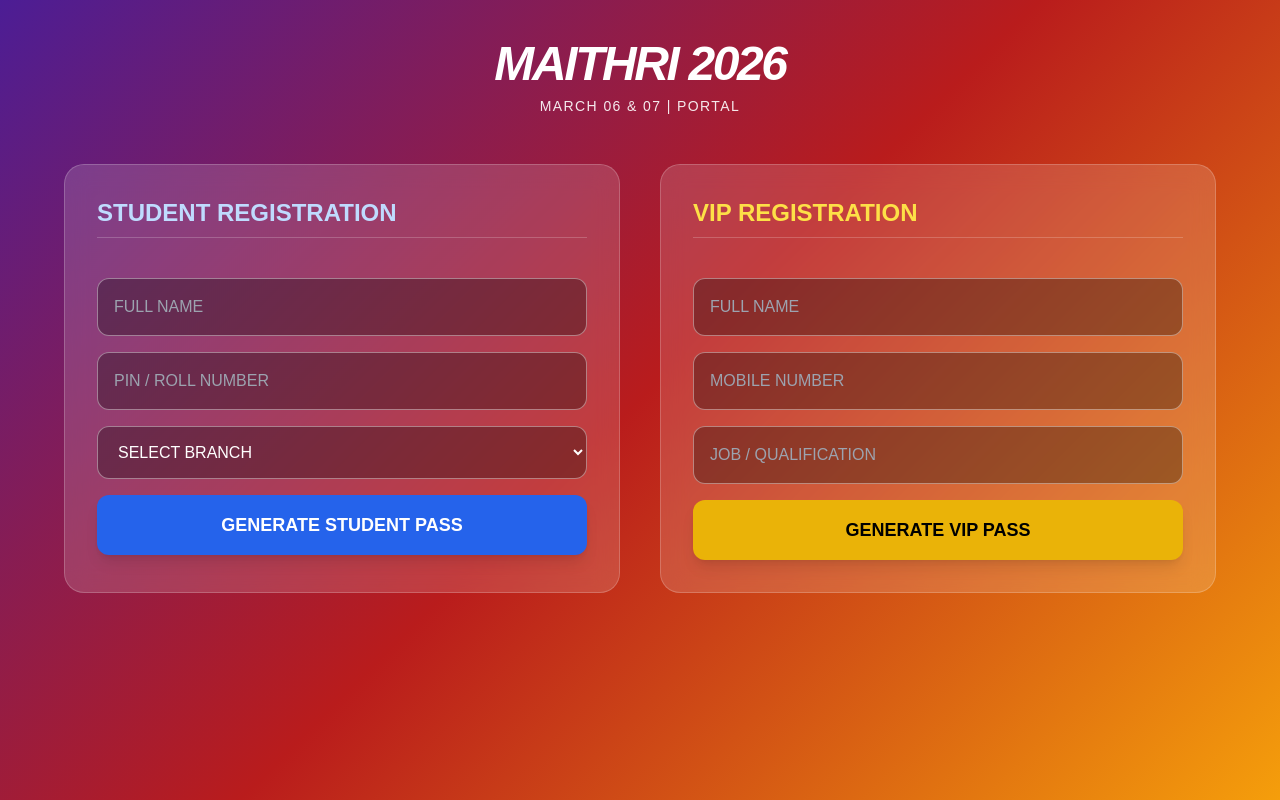
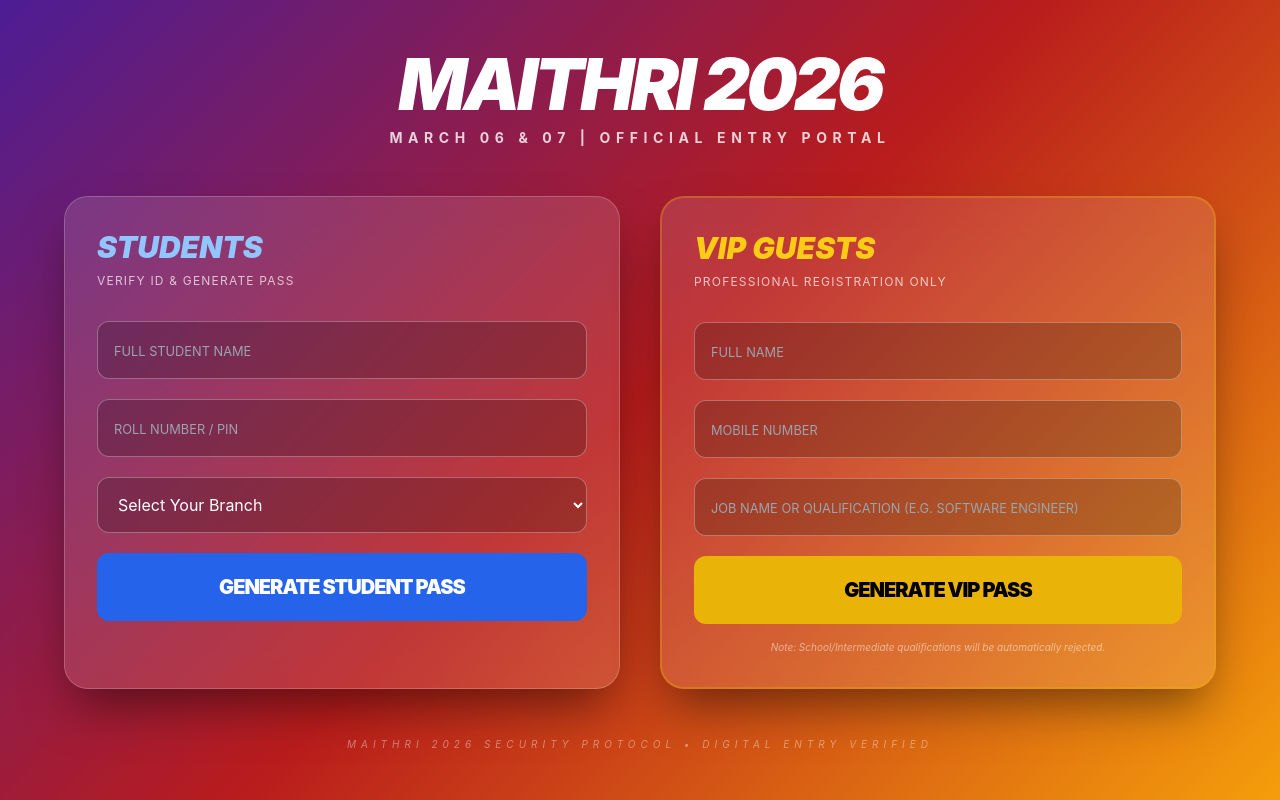
Before and after one commit to cherry8309185861-svg/maithri_fest_2026, a Flask app: page / in a window 1280 px wide. Run offline with Flask 3, Linux system fonts and the light colour scheme; some libraries are stand-ins or nearby versions.

Commit message:
Update index.html

```diff
--- a/templates/index.html
+++ b/templates/index.html
@@ -3,53 +3,127 @@
 <head>
     <meta charset="UTF-8">
     <meta name="viewport" content="width=device-width, initial-scale=1.0">
-    <title>Maithri 2026</title>
+    <title>Maithri 2026 Portal</title>
     <script src="https://cdn.tailwindcss.com"></script>
     <style>
-        body { background: linear-gradient(135deg, #4c1d95, #b91c1c, #f59e0b); min-height: 100vh; color: white; font-family: sans-serif; }
-        .glass { background: rgba(255, 255, 255, 0.15); backdrop-filter: blur(12px); border: 1px solid rgba(255, 255, 255, 0.2); border-radius: 20px; }
-        input, select { background: rgba(0,0,0,0.3) !important; border: 1px solid rgba(255,255,255,0.4) !important; color: white !important; font-weight: bold; }
-        input::placeholder { color: #fecaca; }
+        body {
+            background: linear-gradient(135deg, #4c1d95, #b91c1c, #f59e0b);
+            min-height: 100vh;
+            color: white;
+            font-family: 'Inter', sans-serif;
+        }
+        .glass {
+            background: rgba(255, 255, 255, 0.12);
+            backdrop-filter: blur(15px);
+            border: 1px solid rgba(255, 255, 255, 0.2);
+            border-radius: 24px;
+            box-shadow: 0 25px 50px -12px rgba(0, 0, 0, 0.5);
+        }
+        input, select {
+            background: rgba(0, 0, 0, 0.2) !important;
+            border: 1px solid rgba(255, 255, 255, 0.3) !important;
+            color: white !important;
+            font-weight: 500;
+        }
+        input::placeholder {
+            color: rgba(255, 255, 255, 0.6);
+            text-transform: uppercase;
+            font-size: 0.8rem;
+        }
+        .btn-student { background: #2563eb; transition: all 0.3s; }
+        .btn-student:hover { background: #1d4ed8; transform: translateY(-2px); }
+        .btn-vip { background: #eab308; color: black; transition: all 0.3s; }
+        .btn-vip:hover { background: #ca8a04; transform: translateY(-2px); }
     </style>
 </head>
-<body class="p-4 md:p-10">
+<body class="p-4 md:p-12">
+
     <div class="text-center mb-12">
-        <h1 class="text-5xl font-black italic tracking-tighter">MAITHRI 2026</h1>
-        <p class="uppercase tracking-widest text-sm opacity-90 mt-2">March 06 & 07 | Portal</p>
+        <h1 class="text-5xl md:text-7xl font-black tracking-tighter italic mb-2">MAITHRI 2026</h1>
+        <p class="uppercase tracking-[0.4em] text-xs md:text-sm font-bold opacity-80">March 06 & 07 | Official Entry Portal</p>
     </div>
 
-    {% if success %}
-    <div class="max-w-md mx-auto glass p-6 mb-10 text-center border-2 border-white">
-        <h2 class="text-xl font-bold">Success!</h2>
-        <a href="/download_ticket/{{ name }}/{{ val }}/{{ info }}/{{ category }}" class="mt-4 inline-block bg-white text-red-700 px-8 py-3 rounded-full font-black shadow-2xl">Download QR Pass</a>
+    <div class="max-w-4xl mx-auto mb-10">
+        {% if error %}
+        <div class="bg-red-600 border-2 border-white p-6 rounded-2xl text-center shadow-2xl animate-bounce">
+            <h2 class="text-xl font-bold italic">{{ error }}</h2>
+        </div>
+        {% endif %}
+
+        {% if success %}
+        <div class="glass p-8 text-center border-2 border-green-400">
+            <h2 class="text-2xl font-bold mb-2 uppercase">Registration Successful!</h2>
+            <p class="mb-6 opacity-90">Welcome, {{ name }}. Your digital pass is ready for download.</p>
+            <a href="/download_ticket/{{ name }}/{{ val }}/{{ info }}/{{ category }}"
+               class="inline-block bg-white text-red-700 px-10 py-4 rounded-full font-black text-lg uppercase shadow-xl hover:scale-105 transition">
+               Get My Entry Pass
+            </a>
+        </div>
+        {% endif %}
     </div>
-    {% endif %}
 
     <div class="grid lg:grid-cols-2 gap-10 max-w-6xl mx-auto">
-        <div class="glass p-8">
-            <h2 class="text-2xl font-bold mb-6 text-blue-200 border-b border-white/20 pb-2">STUDENT REGISTRATION</h2>
-            <form action="/register" method="POST" class="space-y-4">
-                <input type="hidden" name="category" value="student">
-                <input type="text" name="name" required placeholder="FULL NAME" class="w-full p-4 rounded-xl outline-none">
-                <input type="text" name="pin" required placeholder="PIN / ROLL NUMBER" class="w-full p-4 rounded-xl outline-none">
-                <select name="branch" required class="w-full p-4 rounded-xl outline-none">
-                    <option value="" disabled selected>SELECT BRANCH</option>
-                    <option>CSE</option><option>ECE</option><option>MECH</option><option>CIVIL</option><option>EEE</option>
-                </select>
-                <button class="w-full bg-blue-600 hover:bg-blue-500 py-4 rounded-xl font-black text-lg shadow-lg">GENERATE STUDENT PASS</button>
-            </form>
+
+        <div class="glass p-8 flex flex-col justify-between">
+            <div>
+                <h2 class="text-3xl font-black mb-2 text-blue-300 italic">STUDENTS</h2>
+                <p class="text-xs uppercase tracking-widest mb-8 opacity-70">Verify ID & Generate Pass</p>
+
+                <form action="/register" method="POST" class="space-y-5">
+                    <input type="hidden" name="category" value="student">
+                    <div>
+                        <input type="text" name="name" required placeholder="Full Student Name" class="w-full p-4 rounded-xl outline-none">
+                    </div>
+                    <div>
+                        <input type="text" name="pin" required placeholder="Roll Number / PIN" class="w-full p-4 rounded-xl outline-none">
+                    </div>
+                    <div>
+                        <select name="branch" required class="w-full p-4 rounded-xl outline-none cursor-pointer">
+                            <option value="" disabled selected>Select Your Branch</option>
+                            <option>CSE</option>
+                            <option>ECE</option>
+                            <option>EEE</option>
+                            <option>MECH</option>
+                            <option>CIVIL</option>
+                            <option>AI & DS</option>
+                        </select>
+                    </div>
+                    <button type="submit" class="w-full btn-student py-5 rounded-xl font-black text-xl uppercase tracking-tighter">
+                        Generate Student Pass
+                    </button>
+                </form>
+            </div>
         </div>
 
-        <div class="glass p-8">
-            <h2 class="text-2xl font-bold mb-6 text-yellow-300 border-b border-white/20 pb-2">VIP REGISTRATION</h2>
-            <form action="/register" method="POST" class="space-y-4">
-                <input type="hidden" name="category" value="vip">
-                <input type="text" name="name" required placeholder="FULL NAME" class="w-full p-4 rounded-xl outline-none">
-                <input type="text" name="mobile" required placeholder="MOBILE NUMBER" class="w-full p-4 rounded-xl outline-none">
-                <input type="text" name="job_info" required placeholder="JOB / QUALIFICATION" class="w-full p-4 rounded-xl outline-none">
-                <button class="w-full bg-yellow-500 text-black hover:bg-yellow-400 py-4 rounded-xl font-black text-lg shadow-lg">GENERATE VIP PASS</button>
-            </form>
+        <div class="glass p-8 flex flex-col justify-between border-2 border-yellow-500/30">
+            <div>
+                <h2 class="text-3xl font-black mb-2 text-yellow-400 italic">VIP GUESTS</h2>
+                <p class="text-xs uppercase tracking-widest mb-8 opacity-70">Professional Registration Only</p>
+
+                <form action="/register" method="POST" class="space-y-5">
+                    <input type="hidden" name="category" value="vip">
+                    <div>
+                        <input type="text" name="name" required placeholder="Full Name" class="w-full p-4 rounded-xl outline-none">
+                    </div>
+                    <div>
+                        <input type="text" name="mobile" required placeholder="Mobile Number" class="w-full p-4 rounded-xl outline-none">
+                    </div>
+                    <div>
+                        <input type="text" name="job_info" required placeholder="Job Name or Qualification (e.g. Software Engineer)" class="w-full p-4 rounded-xl outline-none">
+                    </div>
+                    <button type="submit" class="w-full btn-vip py-5 rounded-xl font-black text-xl uppercase tracking-tighter">
+                        Generate VIP Pass
+                    </button>
+                </form>
+            </div>
+            <p class="mt-4 text-[10px] text-center opacity-50 italic">Note: School/Intermediate qualifications will be automatically rejected.</p>
         </div>
+
     </div>
+
+    <p class="text-center mt-12 text-[10px] uppercase tracking-[0.5em] opacity-40 italic">
+        Maithri 2026 Security Protocol • Digital Entry Verified
+    </p>
+
 </body>
 </html>
```
